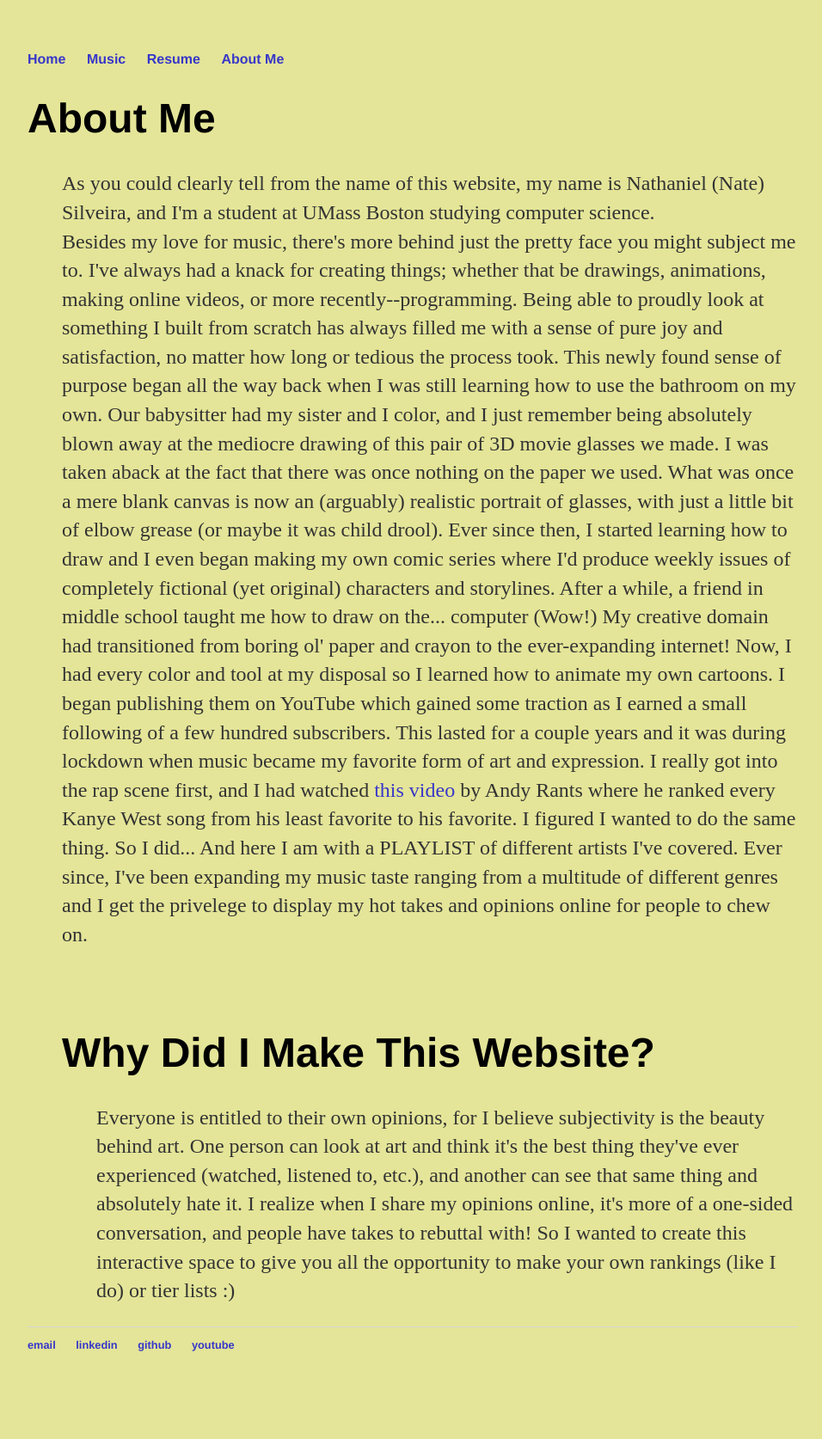
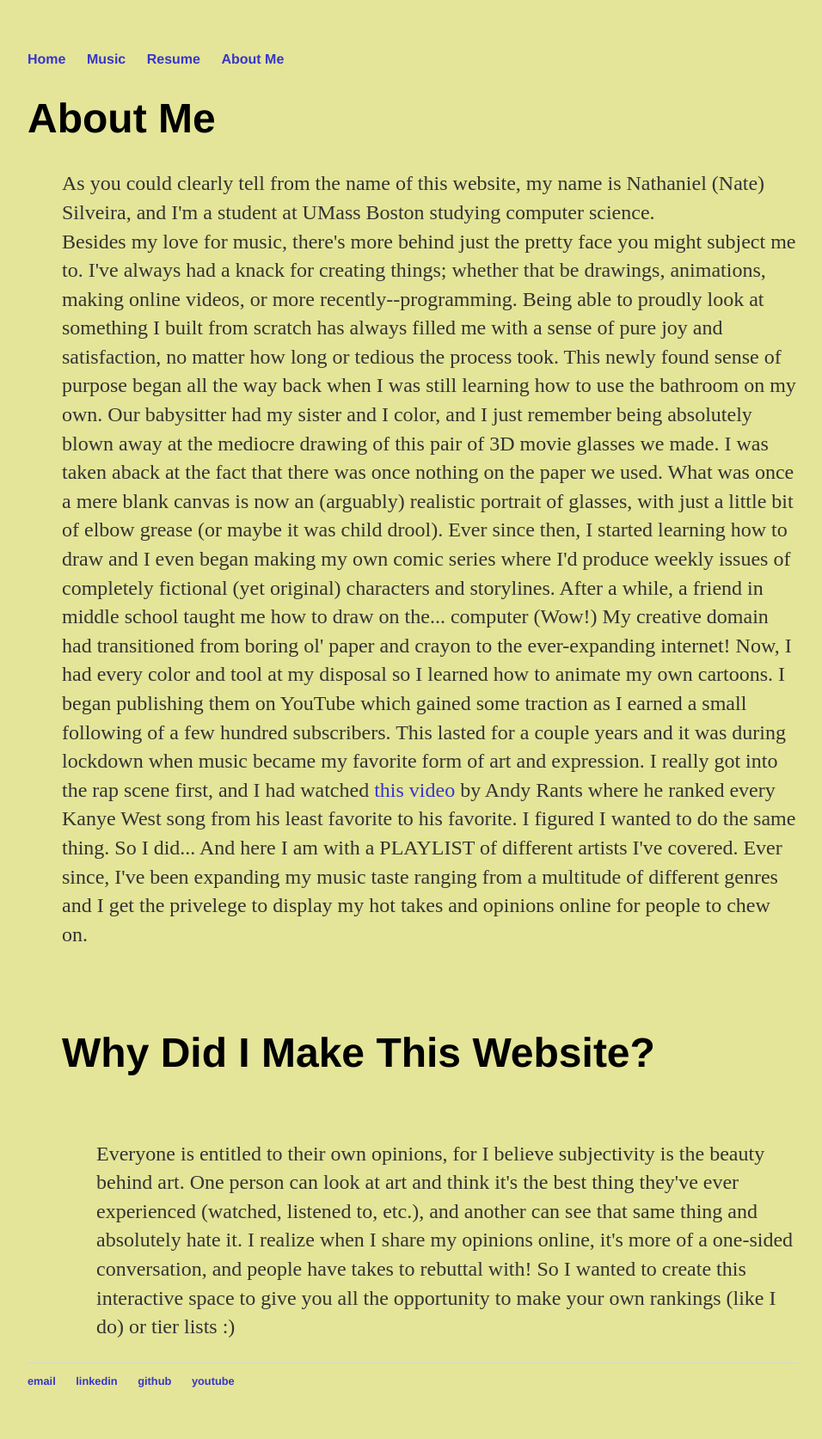
Before and after one commit to n8silveira/n8silveira.github.io, a Jekyll site: the page built from about/index.html, in a window 1280 px wide. Shown: the whole page at 86% size, without its empty margins (160-1116 px from the left). Built offline with Jekyll 4.4.1, drawn with Linux system fonts in a browser that asks for light colours; before the commit the page ends 1632 px from its top, so only the background shows below that.

```diff
--- a/about/index.html
+++ b/about/index.html
@@ -27,7 +27,7 @@ title: About Me
 			I've been expanding my music taste ranging from a multitude of different genres and I get the privelege to
 			display my hot takes and opinions online for people to chew on.</p><br><br>
 
-	<h1 id="aboutsection2">Why Did I Make This Website?<br></h1>
+	<h1 id="aboutsection2">Why Did I Make This Website?</h1><br>
 	<ul class="why">
 		<p>Everyone is entitled to their own opinions, for I believe subjectivity is the beauty behind art. One person can look at
 			art and think it's the best thing they've ever experienced (watched, listened to, etc.), and another can see that same
```
